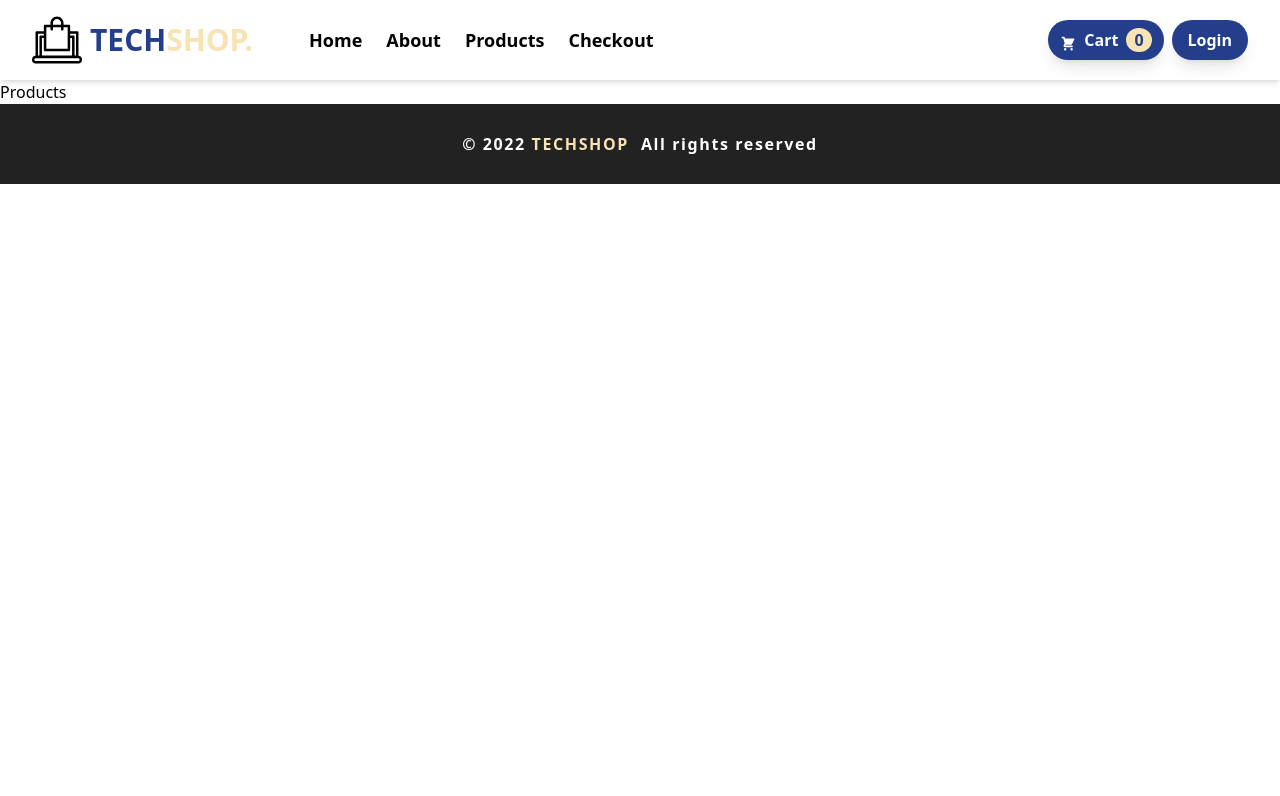
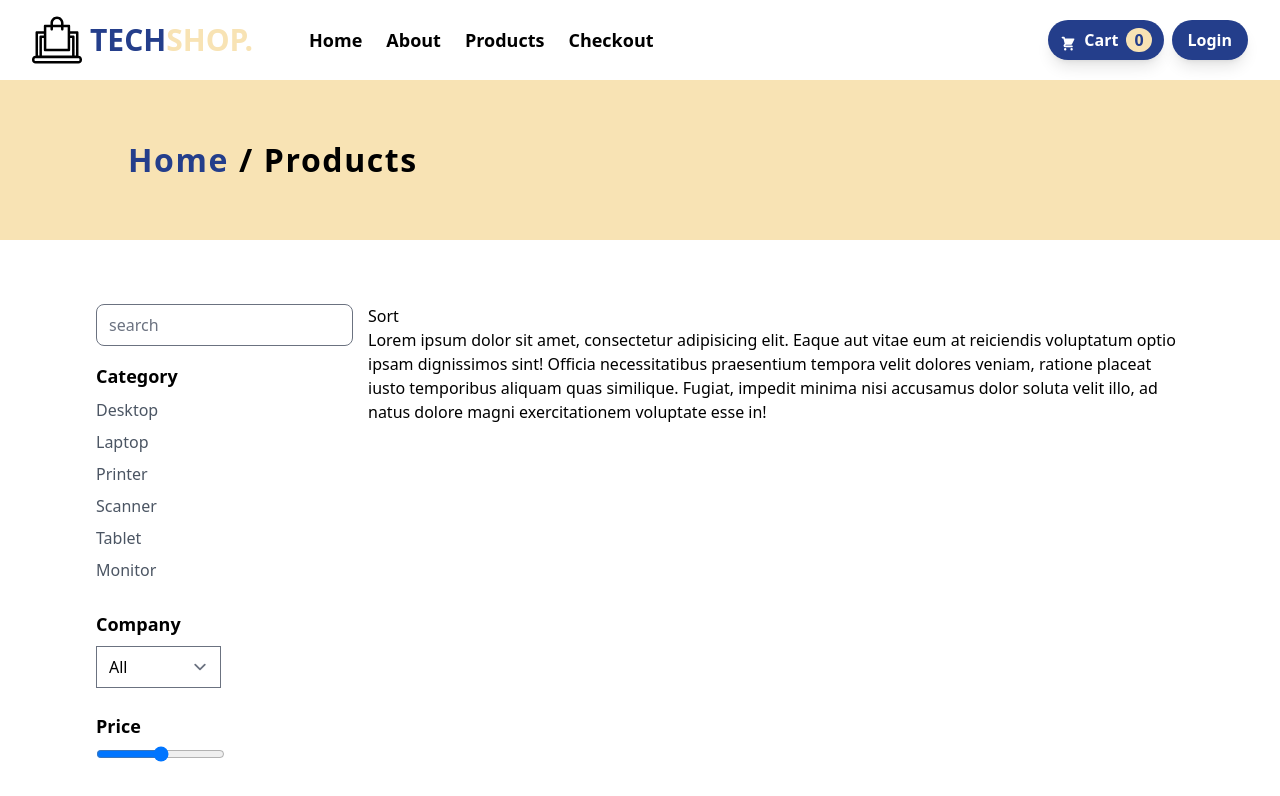
Before and after one commit to Astros47/react-tech-ecommerce, a React (Create React App) app in the folder client/: page /products in a window 1280 px wide. Shown: the top 796 px of the page. Built offline with nearby package versions, Linux system fonts and the light colour scheme.

Commit message:
filter component init

```diff
--- a/client/package.json
+++ b/client/package.json
@@ -10,6 +10,7 @@
     "@testing-library/user-event": "^13.5.0",
     "react": "^17.0.2",
     "react-dom": "^17.0.2",
+    "react-redux": "^7.2.6",
     "react-router-dom": "^6.2.2",
     "react-scripts": "5.0.0",
     "web-vitals": "^2.1.4"
@@ -39,6 +40,7 @@
     ]
   },
   "devDependencies": {
+    "@tailwindcss/forms": "^0.5.0",
     "autoprefixer": "^10.4.4",
     "postcss": "^8.4.12",
     "tailwindcss": "^3.0.23"
--- /dev/null
+++ b/client/src/components/products/Filters.jsx
@@ -0,0 +1,60 @@
+import React from 'react';
+
+import { BRANDS, CATEGORIES } from '../../utils/constants';
+
+const Filters = () => {
+    return (
+        <div className='sticky top-0'>
+            <form>
+                {/* search input */}
+                <div className='mb-4'>
+                    <input type="text" name="search" placeholder='search' className='form-input rounded-lg' />
+                </div>
+                {/* category */}
+                <div className='mb-6'>
+                    <h4 className='mb-1 font-bold capitalize text-lg'>category</h4>
+                    {CATEGORIES.map((c, index) => {
+                        return (
+                            <button
+                                key={index}
+                                type="button"
+                                name="category"
+                                className="block py-1 capitalize text-gray-600"
+                            >
+                                {c}
+                            </button>
+                        );
+                    })}
+                </div>
+                {/* company */}
+                <div className='mb-6'>
+                    <h4 className='mb-2 font-bold capitalize text-lg'>company</h4>
+                    <select name="company" className='form-select'>
+                        {BRANDS.map((c, index) => {
+                            return (
+                                <option value={c} key={index}>
+                                    {c}
+                                </option>
+                            );
+                        })}
+                    </select>
+                </div>
+                {/* price */}
+                <div className='mb-6'>
+                    <h4 className='mb-1 font-bold capitalize text-lg'>price</h4>
+                    <p></p>
+                    <input type="range" name="price" id='price' className='form-range' checked  />
+                </div>
+                {/* shipping */}
+                <div className='mb-6'>
+                    <label htmlFor="">Free Shipping</label>
+                    <input type="checkbox" name="shipping" id="shipping" className='form-checkbox cursor-pointer ml-2' />
+                </div>
+            </form>
+            <button type='button' className='bg-primary text-white px-2 py-1 rounded-md font-semibold shadow-md'>Clear Filters</button>
+        </div>
+    );
+};
+
+
+export default Filters;
--- /dev/null
+++ b/client/src/components/products/ProductsList.jsx
@@ -0,0 +1,11 @@
+import React from 'react';
+
+
+const ProductsList = () => {
+    return (
+        <div>Lorem ipsum dolor sit amet, consectetur adipisicing elit. Eaque aut vitae eum at reiciendis voluptatum optio ipsam dignissimos sint! Officia necessitatibus praesentium tempora velit dolores veniam, ratione placeat iusto temporibus aliquam quas similique. Fugiat, impedit minima nisi accusamus dolor soluta velit illo, ad natus dolore magni exercitationem voluptate esse in!</div>
+    );
+};
+
+
+export default ProductsList;
--- /dev/null
+++ b/client/src/components/products/Sort.jsx
@@ -0,0 +1,11 @@
+import React from 'react';
+
+
+const Sort = () => {
+    return (
+        <div>Sort</div>
+    );
+};
+
+
+export default Sort;
--- a/client/src/pages/Products.jsx
+++ b/client/src/pages/Products.jsx
@@ -1,8 +1,28 @@
+import React from 'react';
+
+import PageHero from '../layout/PageHero';
+import Filters from '../components/products/Filters';
+import Sort from '../components/products/Sort'
+import ProductsList from '../components/products/ProductsList';
+
 
 const Products = () => {
-    return <h1>
-        Products
-    </h1>
+    return (
+        <main>
+            <PageHero title="products" />
+            <div className='flex w-[85vw] my-16 mx-auto'>
+                <div className='grid grid-cols-1 md:grid-cols-4 gap-y-12'>
+                    <div className='sticky '>
+                        <Filters />
+                    </div>
+                    <div className='mb-[50rem] md:col-span-3'>
+                        <Sort />
+                        <ProductsList />
+                    </div>
+                </div>
+            </div>
+        </main>
+    );
 };
 
 export default Products;
--- a/client/src/utils/constants.js
+++ b/client/src/utils/constants.js
@@ -1,3 +1,12 @@
 export const HERO_URL = 'https://tech-ecommerce.s3.eu-west-2.amazonaws.com/images/hero2.png';
 
 export const ABOUT_IMG_URL = 'https://tech-ecommerce.s3.eu-west-2.amazonaws.com/images/hero1.png';
+
+
+export const CATEGORIES = [
+    'Desktop', 'Laptop', 'Printer', 'Scanner', 'Tablet', 'Monitor'
+];
+
+export const BRANDS = [
+    'All', 'Apple', 'Dell', 'HP', 'Samsung'
+];
--- a/client/tailwind.config.js
+++ b/client/tailwind.config.js
@@ -20,5 +20,9 @@ module.exports = {
       },
     },
   },
-  plugins: [],
+  plugins: [
+    require('@tailwindcss/forms')({
+      strategy: 'class',
+    }),
+  ],
 }
```
Also changed, not shown: 2 other files (tests, documents, lock files or other folders).
